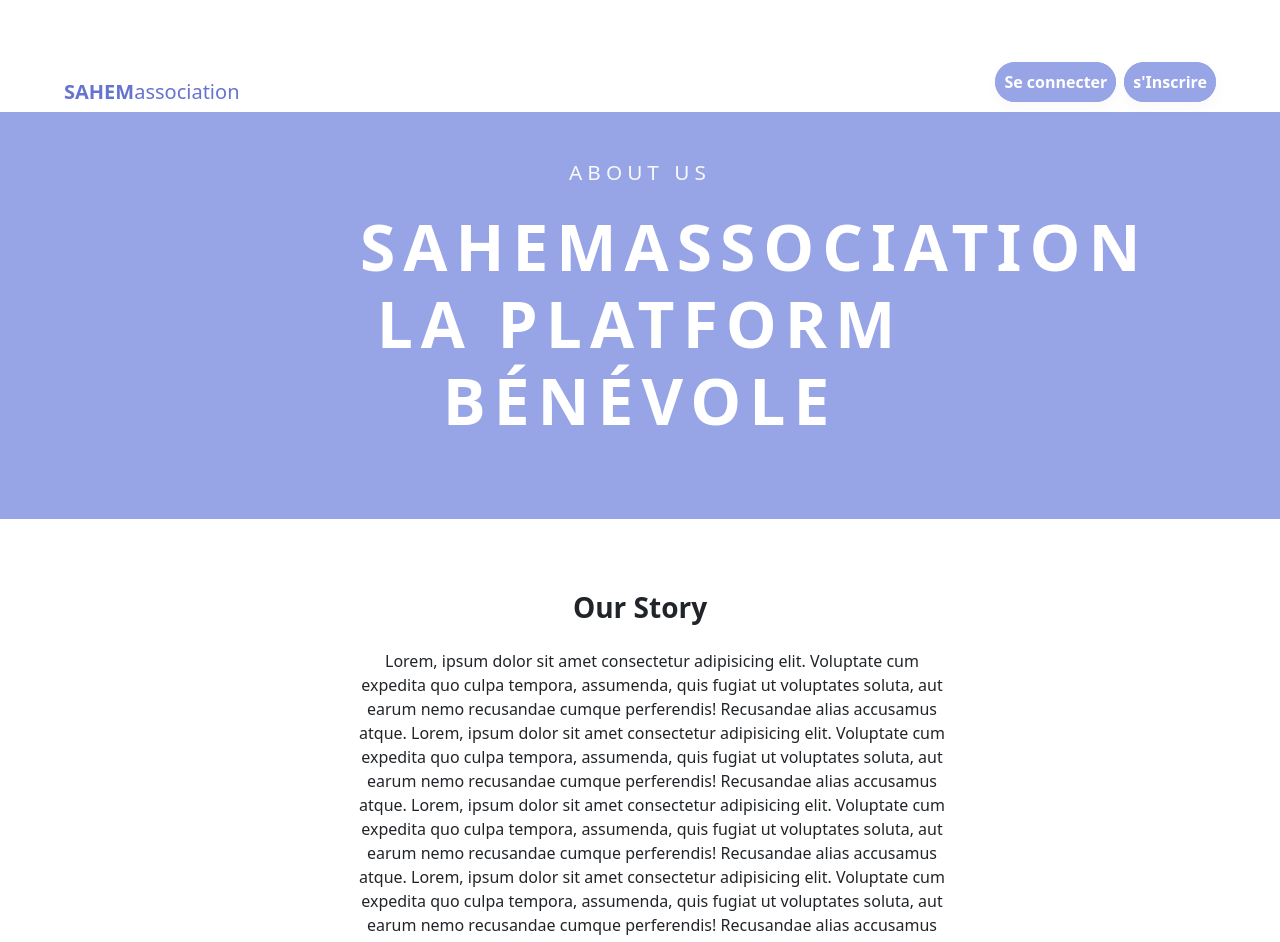
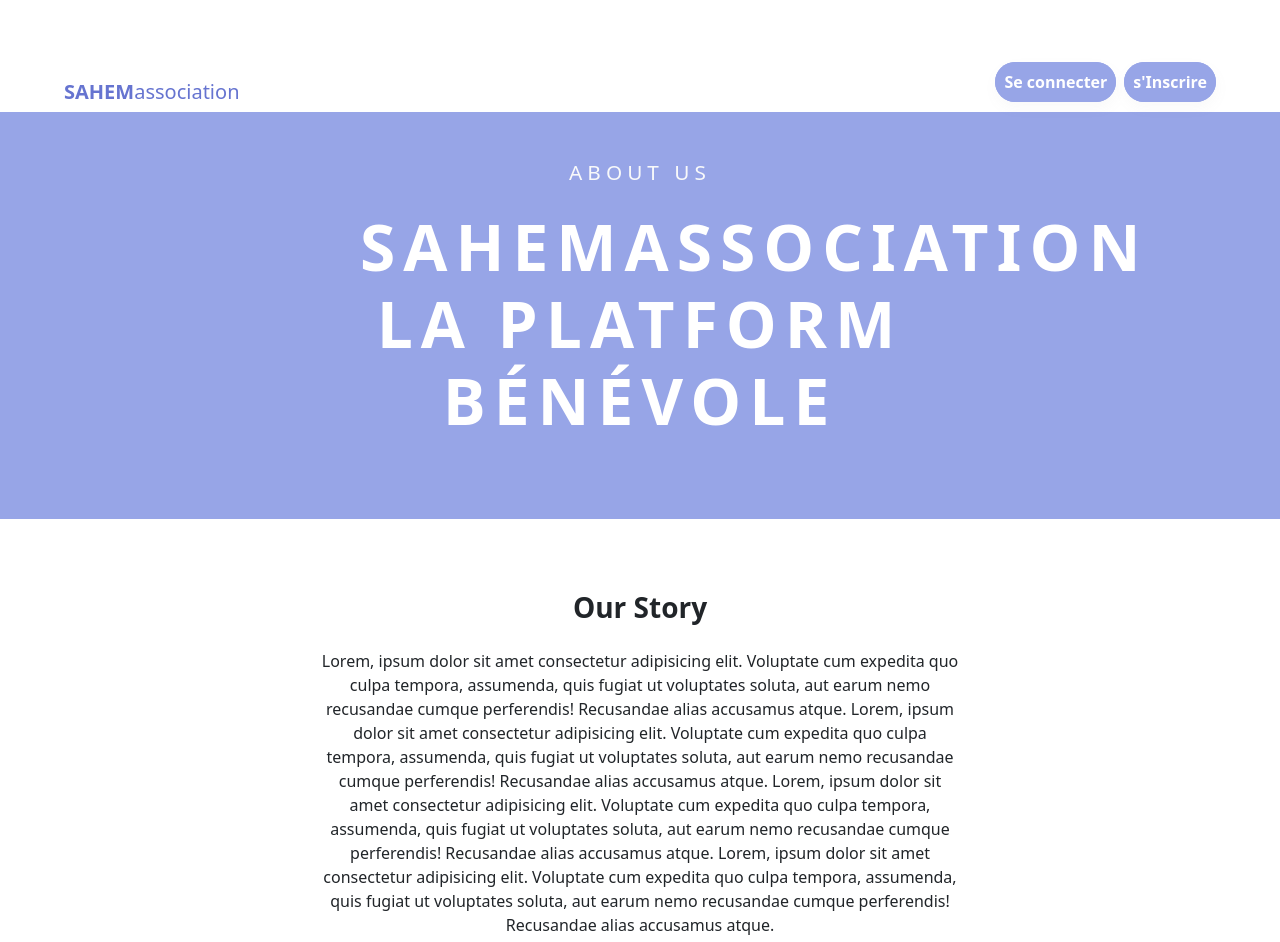
Before and after one commit to anasmasti/sahm-frontend, a Next.js app: page /about in a window 1280 px wide. Shown: the top 942 px of the page. Built offline with nearby package versions, Linux system fonts and the light colour scheme.

Commit message:
Refactoring code

```diff
--- a/pages/about/index.js
+++ b/pages/about/index.js
@@ -19,7 +19,7 @@ const About = () => {
         <h3 className={"my-4 text-center"}>
           <strong>Our Story</strong>
         </h3>
-        <p className={"ms-4 px-4 text-center w-50"} >
+        <p className={"text-center w-50"} >
           Lorem, ipsum dolor sit amet consectetur adipisicing elit. Voluptate
           cum expedita quo culpa tempora, assumenda, quis fugiat ut voluptates
           soluta, aut earum nemo recusandae cumque perferendis! Recusandae alias
--- a/styles/pages/About.module.scss
+++ b/styles/pages/About.module.scss
@@ -21,7 +21,6 @@
   flex-direction: row;
   justify-content: center;
   width: 100%;
-//   background-color: color("seconde-color");
 }
 
 .AboutImg {
@@ -38,7 +37,6 @@
     background-position: center;
     background-repeat: no-repeat;
     background-size: cover;
-    // background-attachment: ;
 }
 
 .header {
```
